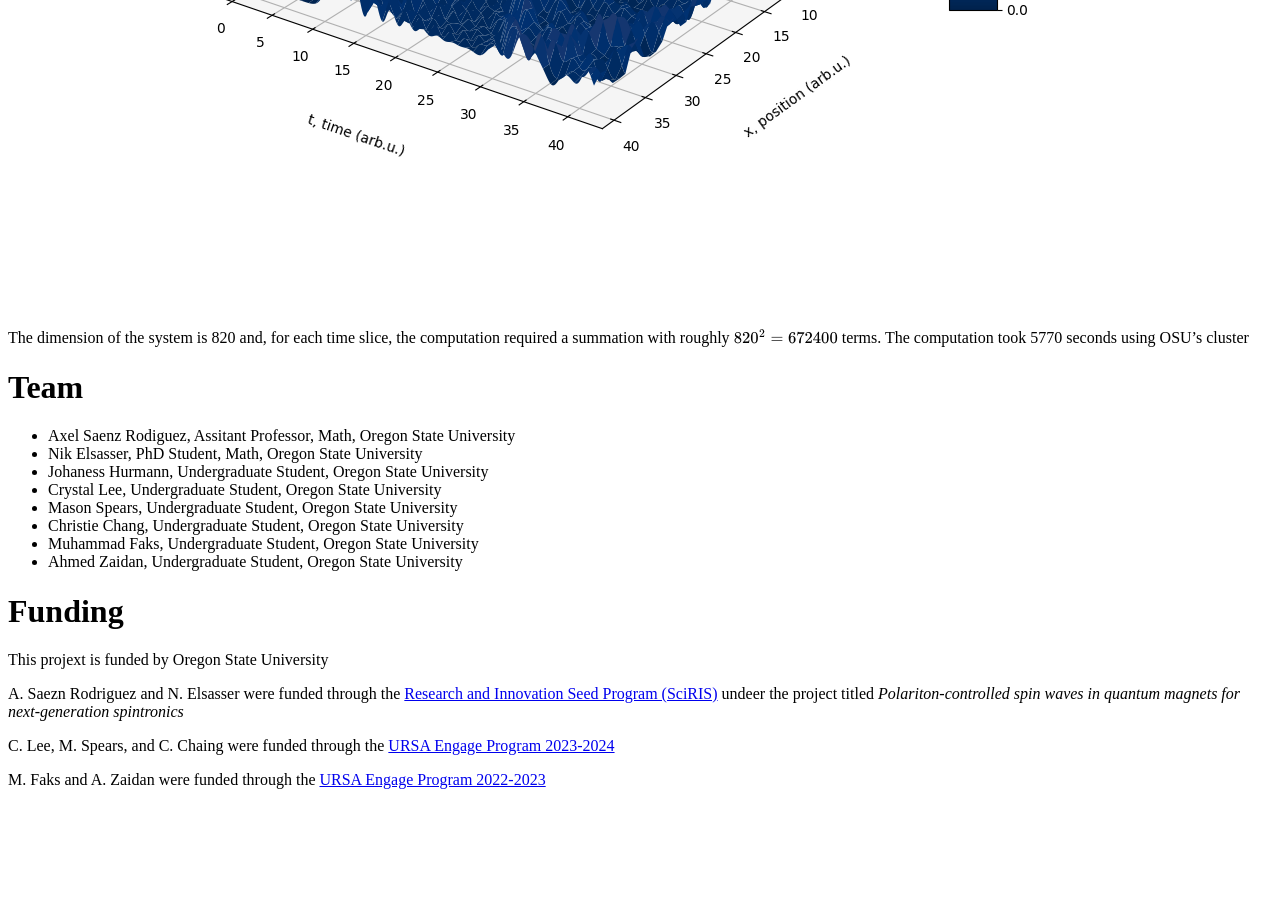
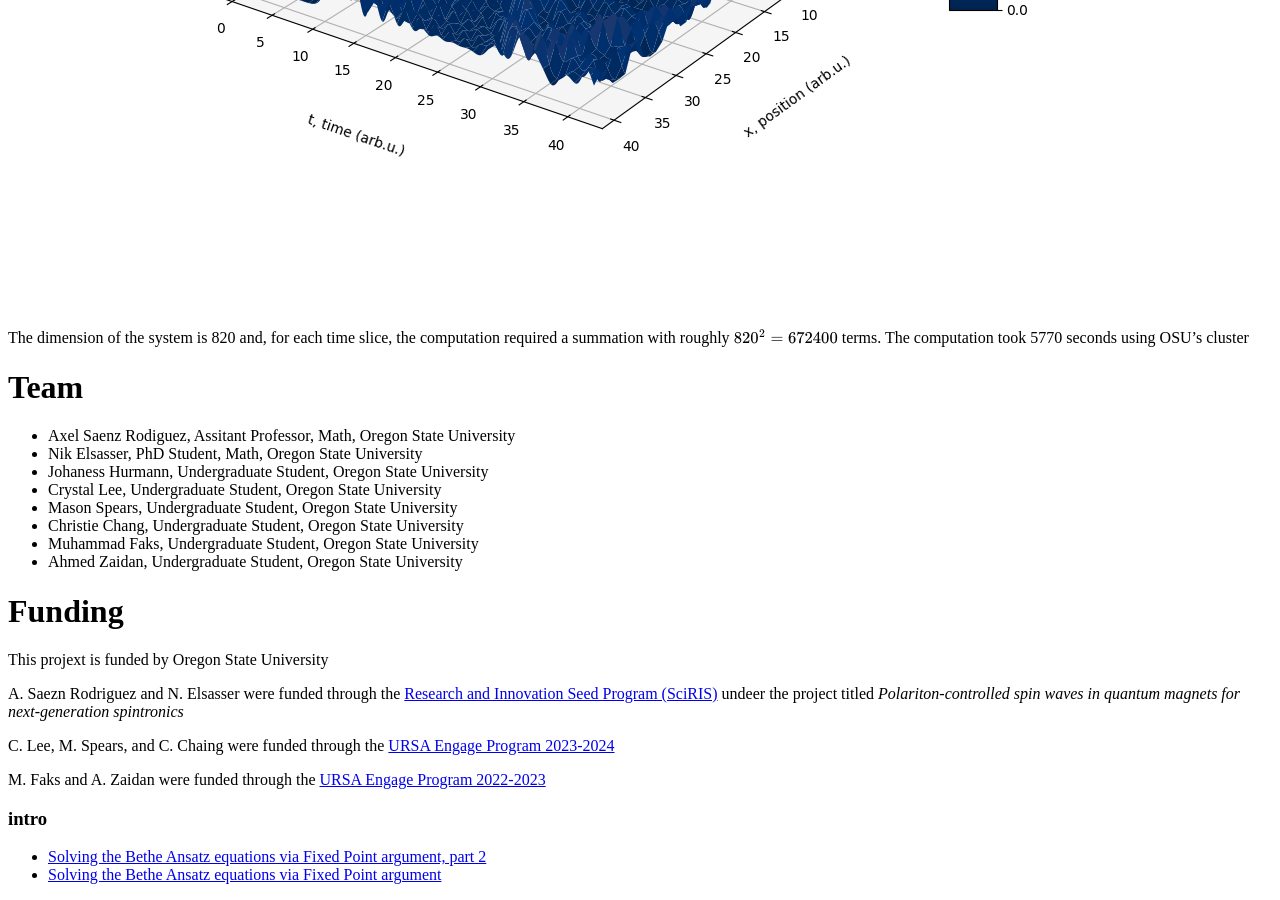
Before and after one commit to asaenz16/URSA23, a Jekyll site: the page built from index.md, in a window 1280 px wide and 900 px high, scrolled down 1760 px. Built offline with Jekyll 4.4.1, drawn with Linux system fonts in a browser that asks for light colours; formulas are drawn with MathJax 3; before the commit the page ends 2565 px from its top, so only the background shows below that.

Commit message:
Update index.md

```diff
--- a/index.md
+++ b/index.md
@@ -86,6 +86,15 @@
 
 M. Faks and A. Zaidan were funded through the [URSA Engage Program 2022-2023](https://academicaffairs.oregonstate.edu/research/ursa-engage)
 
+{% for tag in site.tags %}
+  <h3>{{ tag[0] }}</h3>
+  <ul>
+    {% for post in tag[1] %}
+      <li><a href="{{ post.url }}">{{ post.title }}</a></li>
+    {% endfor %}
+  </ul>
+{% endfor %}
+
 <script type="text/javascript" async
   src="https://cdnjs.cloudflare.com/ajax/libs/mathjax/2.7.5/MathJax.js?config=TeX-MML-AM_CHTML" async>
 </script>
```
